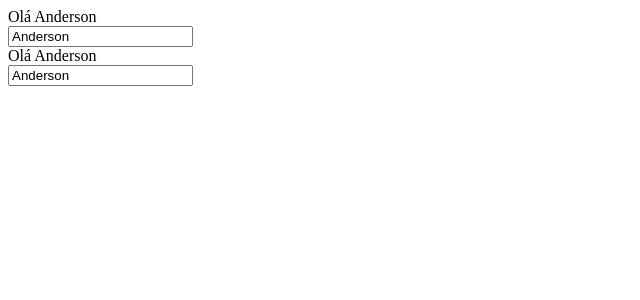
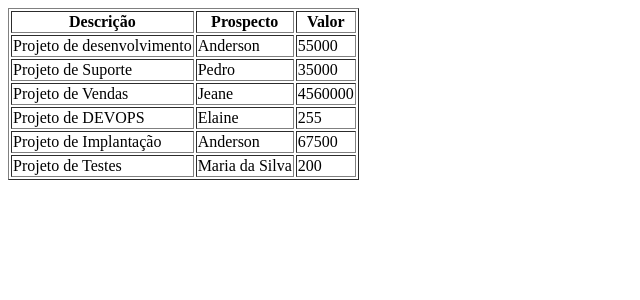
Before and after one commit to andersonblopes/comercial-ui, an Angular app: page / in a window 1280 px wide. Shown: the top 300 px of the page, without its empty margins (0-640 px from the left). Built offline with nearby package versions, Linux system fonts and the light colour scheme.

Commit message:
Prepara listagem.

```diff
--- a/src/app/app.component.html
+++ b/src/app/app.component.html
@@ -1,3 +1 @@
 <app-painel-negociacao> </app-painel-negociacao>
-<br />
-<app-painel-negociacao> </app-painel-negociacao>
--- a/src/app/painel-negociacao/painel-negociacao.component.html
+++ b/src/app/painel-negociacao/painel-negociacao.component.html
@@ -1,3 +1,12 @@
-Olá {{nome}}
-<br/>
-<input type="text" [(ngModel)]= "nome" >
+<table border="1">
+    <tr>
+        <th>Descrição</th>
+        <th>Prospecto</th>
+        <th>Valor</th>
+    </tr>
+    <tr *ngFor= "let oportunidade of oportunidades" >
+        <td>{{ oportunidade.descricao }}</td>
+        <td>{{ oportunidade.nomeProspecto }}</td>
+        <td>{{ oportunidade.valor }}</td>
+    </tr>
+</table>
--- a/src/app/painel-negociacao/painel-negociacao.component.ts
+++ b/src/app/painel-negociacao/painel-negociacao.component.ts
@@ -7,7 +7,14 @@ import { Component, OnInit } from '@angular/core';
 })
 export class PainelNegociacaoComponent implements OnInit {
 
-  nome = 'Anderson';
+  oportunidades = [
+    {descricao: 'Projeto de desenvolvimento', nomeProspecto: 'Anderson', valor: 55000},
+    {descricao: 'Projeto de Suporte', nomeProspecto: 'Pedro', valor: 35000},
+    {descricao: 'Projeto de Vendas', nomeProspecto: 'Jeane', valor: 4560000},
+    {descricao: 'Projeto de DEVOPS', nomeProspecto: 'Elaine', valor: 255},
+    {descricao: 'Projeto de Implantação', nomeProspecto: 'Anderson', valor: 67500},
+    {descricao: 'Projeto de Testes', nomeProspecto: 'Maria da Silva', valor: 200}
+];
 
   constructor() { }
 
```
